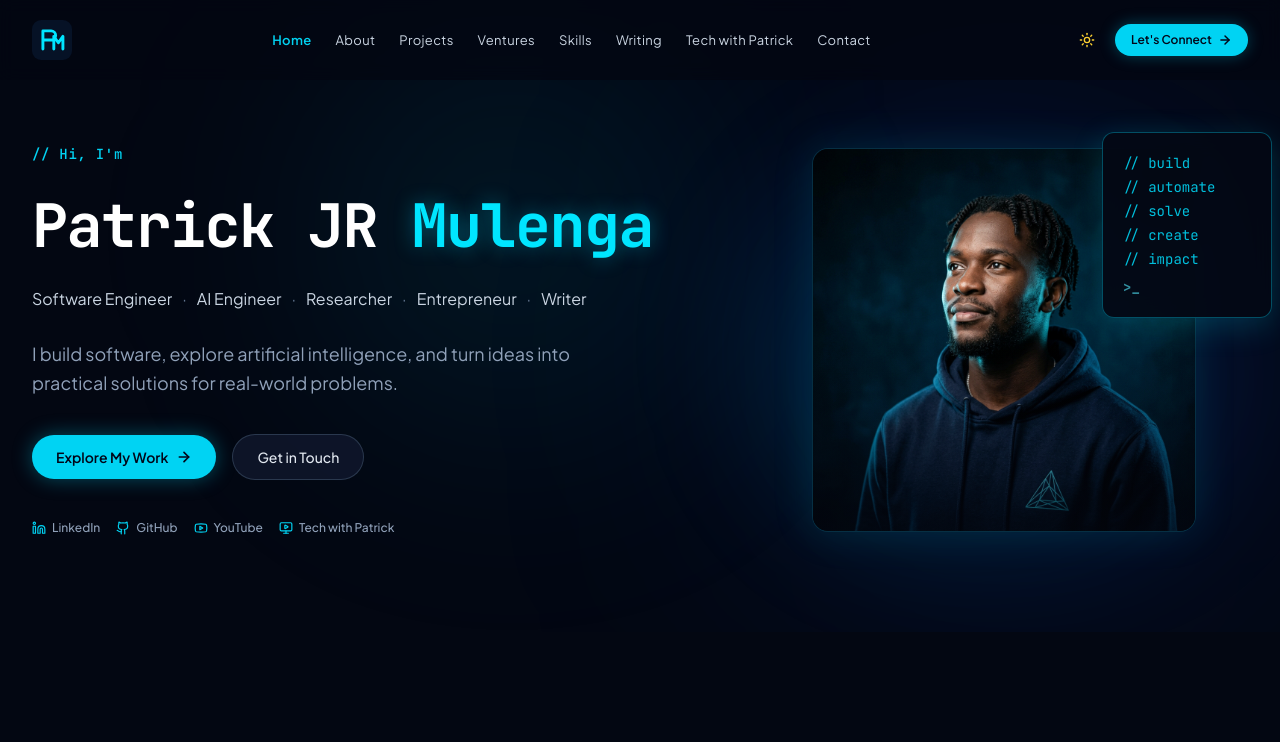
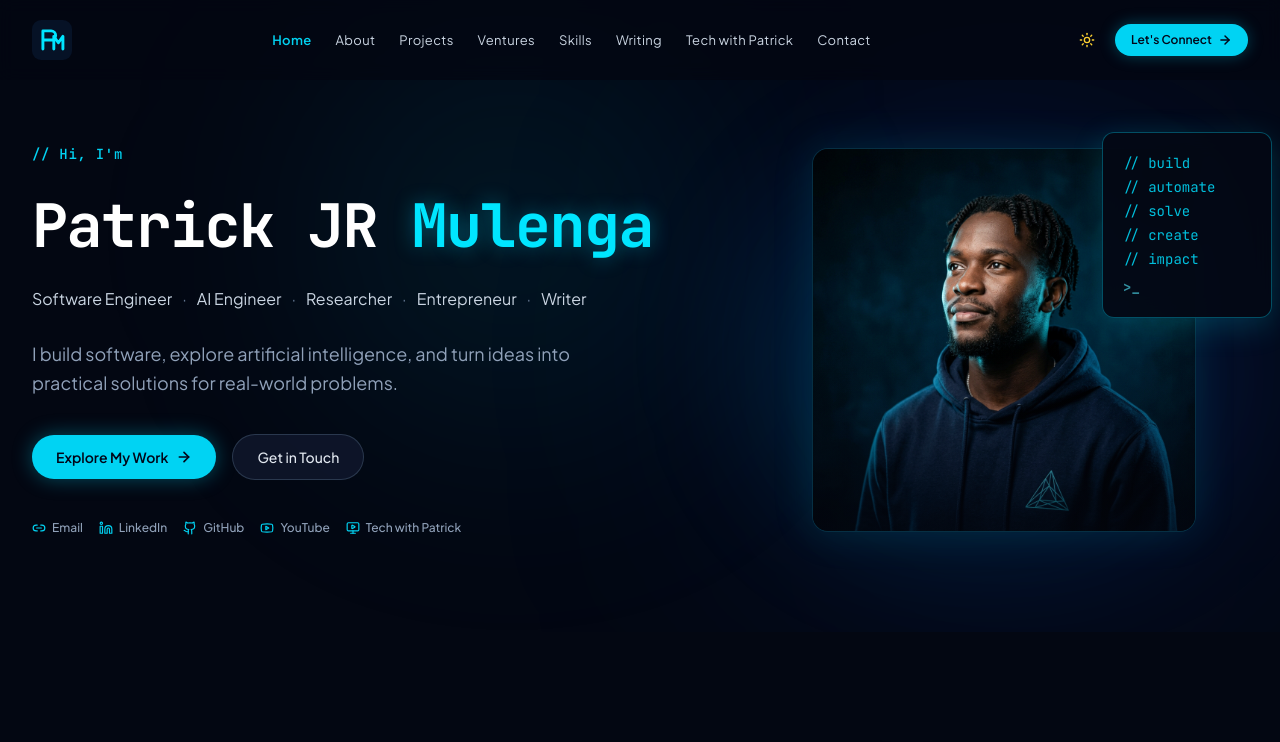
Before and after one commit to Patrick-JR/Patrick-JR-Portfolio, a React (Vite) app: page / in a window 1280 px wide. Shown: the top 742 px of the page. Built offline with nearby package versions, Linux system fonts and the light colour scheme.

Commit message:
Use admin-managed links in homepage social links

```diff
--- a/src/components/Hero.tsx
+++ b/src/components/Hero.tsx
@@ -1,5 +1,5 @@
 import React from 'react';
-import { ArrowRight, Linkedin, Github, Youtube, MonitorPlay } from 'lucide-react';
+import { ArrowRight, Linkedin, Github, Youtube, MonitorPlay, Link2 } from 'lucide-react';
 import { HERO_DATA } from '../data/portfolioData';
 import { usePortfolioContent } from '../data/portfolioStore';
 
@@ -10,12 +10,14 @@ interface HeroProps {
 }
 
 export const Hero: React.FC<HeroProps> = ({ onExploreWork, onGetInTouch, onOpenTechPatrick }) => {
-  const { hero } = usePortfolioContent();
-  const socialLinks = [
-    { label: 'LinkedIn', href: 'https://linkedin.com/in/patrick-mulenga', icon: Linkedin },
-    { label: 'GitHub', href: 'https://github.com/Patrick-JR', icon: Github },
-    { label: 'YouTube', href: 'https://youtube.com/@techwithpatrick', icon: Youtube },
-  ];
+  const { hero, links } = usePortfolioContent();
+  const iconFor = (label: string) => {
+    const name = label.toLowerCase();
+    if (name.includes('linkedin')) return Linkedin;
+    if (name.includes('github')) return Github;
+    if (name.includes('youtube')) return Youtube;
+    return Link2;
+  };
 
   return (
     <section id="home" className="relative pt-28 pb-16 lg:pt-36 lg:pb-24 overflow-hidden bg-[#030712] text-slate-100">
@@ -37,11 +39,10 @@ export const Hero: React.FC<HeroProps> = ({ onExploreWork, onGetInTouch, onOpenT
               <button onClick={onGetInTouch} className="flex items-center gap-2 px-6 py-3 text-sm font-medium text-slate-200 hover:text-white bg-slate-900/90 hover:bg-slate-800 border border-slate-700/80 hover:border-cyan-500/50 rounded-full transition-all active:scale-95 cursor-pointer">Get in Touch</button>
             </div>
             <div className="flex flex-wrap items-center gap-4 pt-4 text-xs font-medium text-slate-400">
-              {socialLinks.map(({label,href,icon:Icon})=><a key={label} href={href} target="_blank" rel="noreferrer" className="flex items-center gap-1.5 hover:text-cyan-300 transition-colors"><Icon className="w-3.5 h-3.5 text-cyan-400"/><span>{label}</span></a>)}
+              {links.slice(0,4).map((link)=>{const Icon=iconFor(link.label);return <a key={link.id} href={link.href} target={link.href.startsWith('http')?'_blank':undefined} rel="noreferrer" className="flex items-center gap-1.5 hover:text-cyan-300 transition-colors"><Icon className="w-3.5 h-3.5 text-cyan-400"/><span>{link.label}</span></a>;})}
               <button onClick={onOpenTechPatrick} className="flex items-center gap-1.5 hover:text-cyan-300 transition-colors cursor-pointer"><MonitorPlay className="w-3.5 h-3.5 text-cyan-400"/><span>Tech with Patrick</span></button>
             </div>
           </div>
-
           <div className="lg:col-span-5 relative flex items-center justify-center">
             <div className="absolute inset-0 bg-gradient-to-tr from-cyan-500/20 via-blue-600/10 to-transparent rounded-full blur-3xl"/>
             <div className="relative w-full max-w-md lg:max-w-none flex items-center justify-center">
```
